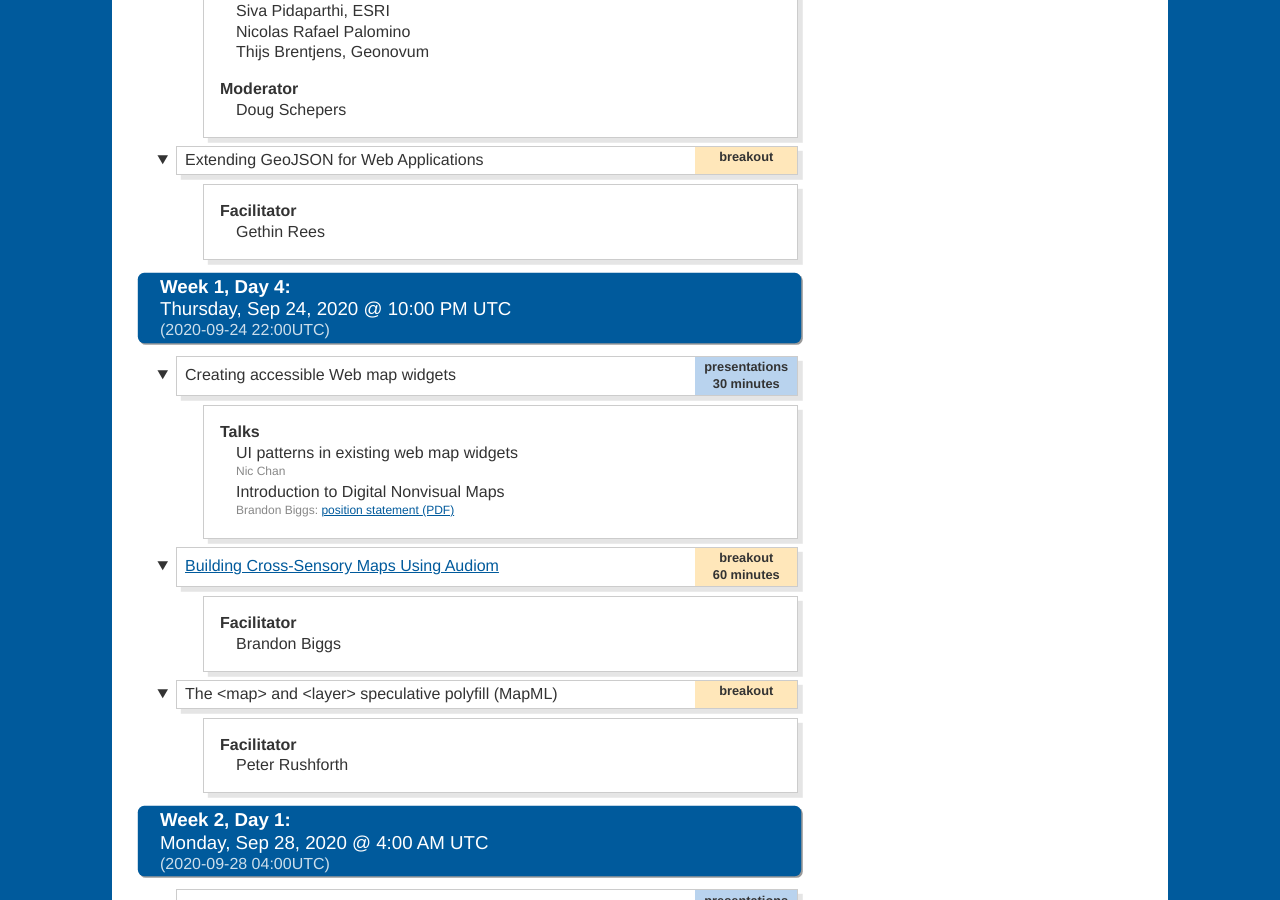
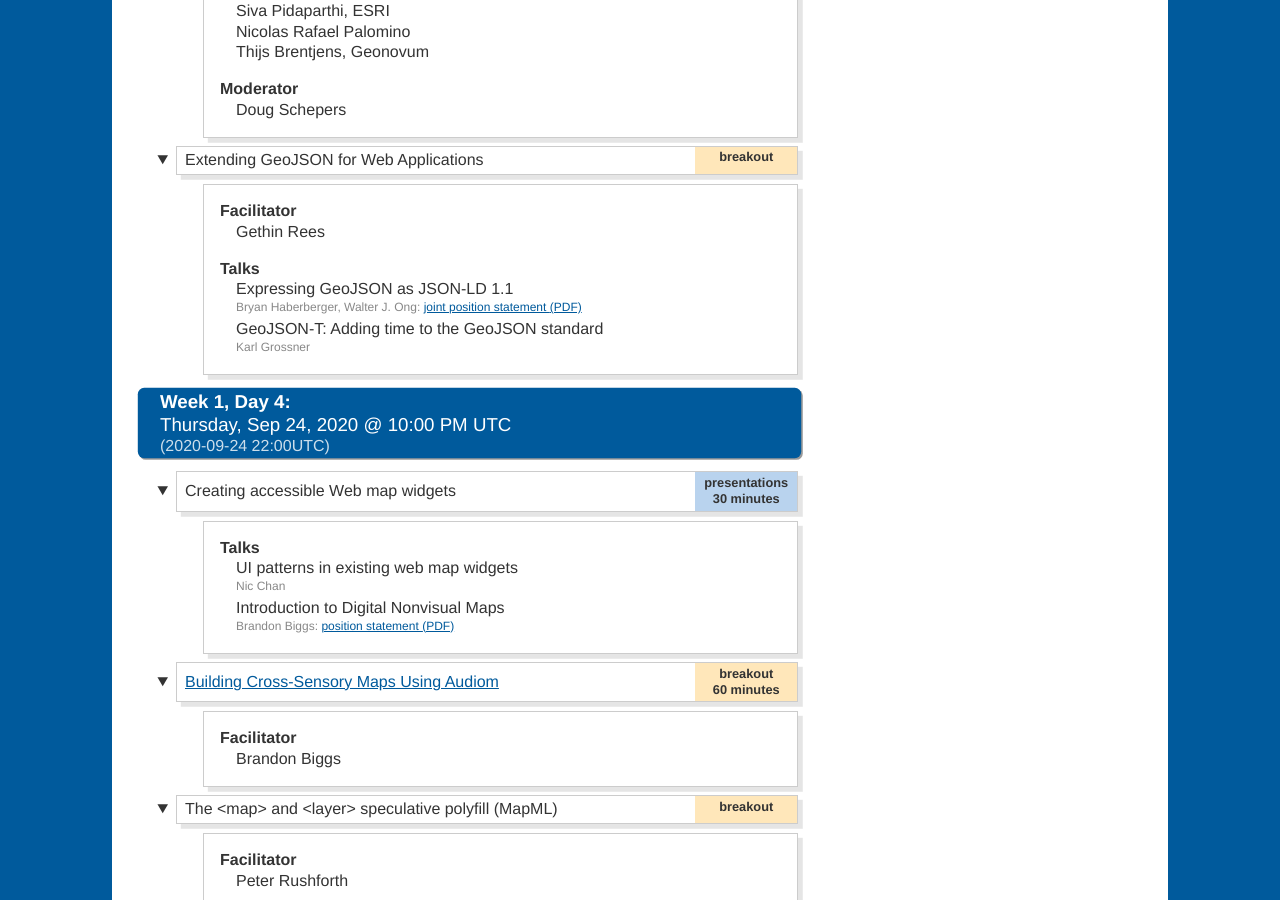
Before and after one commit to Maps4HTML/Maps4HTML-Workshop-2020, a Jekyll site: the page built from agenda.html, in a window 1280 px wide and 900 px high, scrolled down 3324 px. Built offline with Jekyll 4.4.1, drawn with Linux system fonts in a browser that asks for light colours.

Commit message:
Update Haberberger position statement, add GeoJSON breakout details

```diff
--- a/_data/agenda.yml
+++ b/_data/agenda.yml
@@ -100,6 +100,12 @@
       type: breakout
       details:
         - Facilitator: Gethin Rees
+        - Talks:
+            - title: Expressing GeoJSON as JSON-LD 1.1
+              author: Bryan Haberberger, Walter J. Ong
+            - title: "GeoJSON-T: Adding time to the GeoJSON standard"
+              author: Karl Grossner
+
 - title: "Week 1, Day 4"
   start: 2020-09-24T22:00Z
   agenda:
```
Also changed, not shown: 1 other file.
